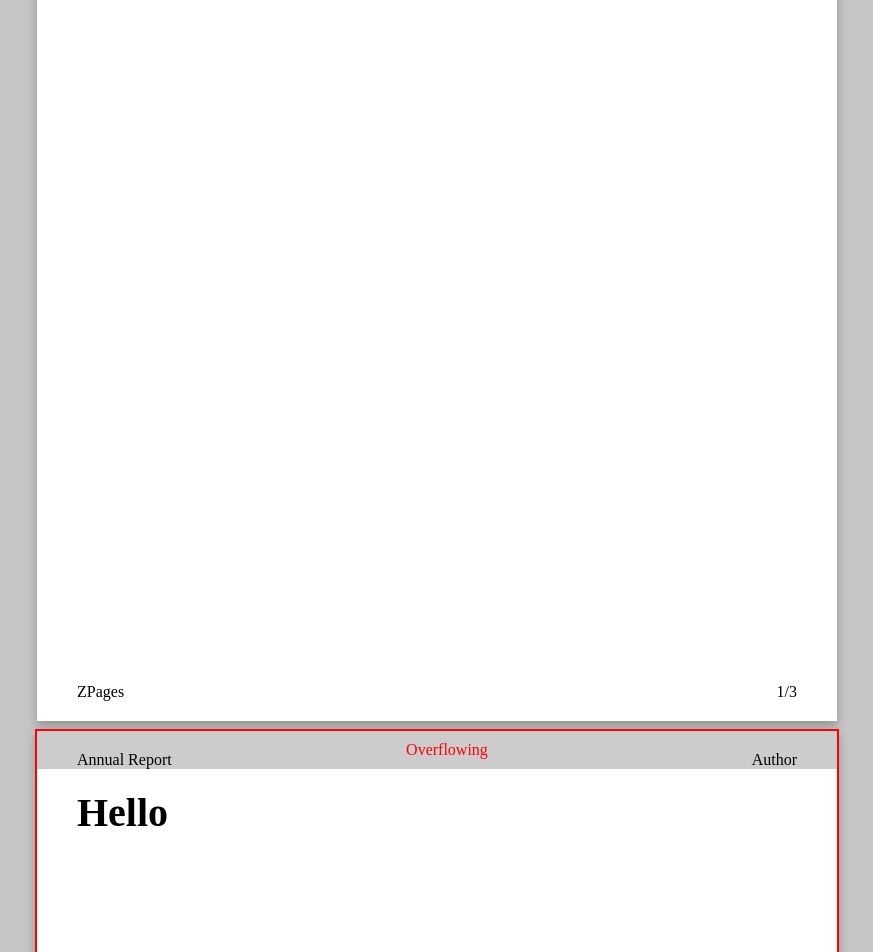
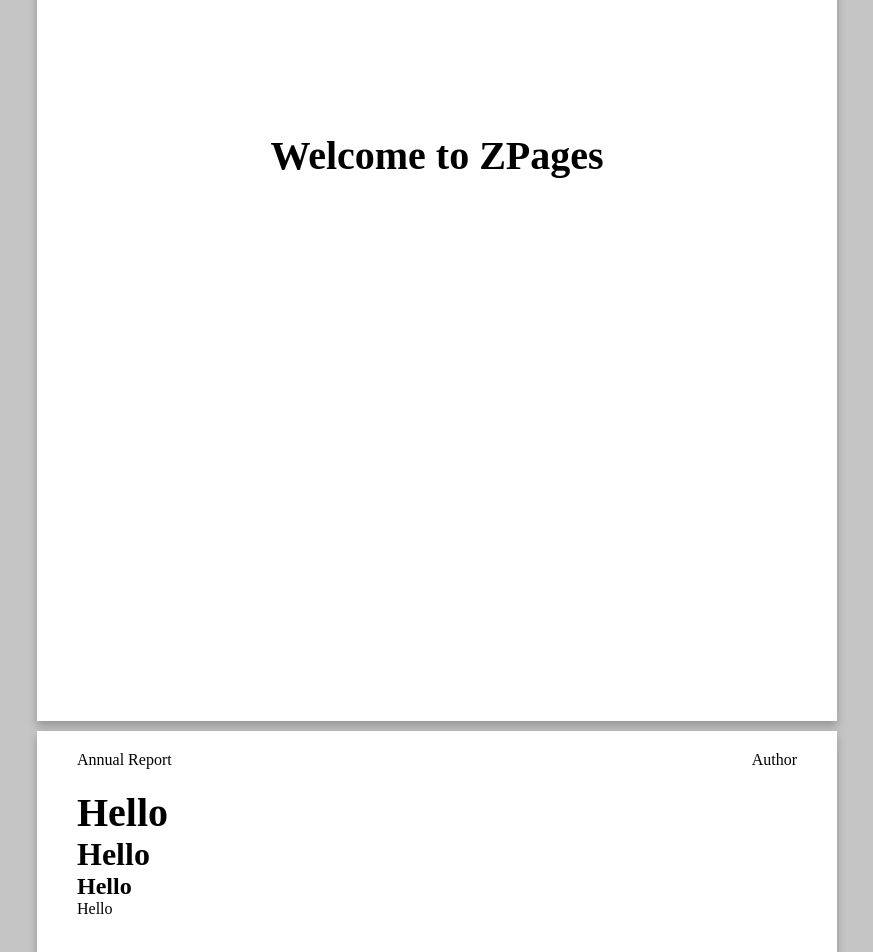
Before and after one commit to zalo-alex/zutils, a website: page zpages/examples/index.html in a window 1280 px wide. Shown: the part 420-1372 px from the top of the page, without its empty margins (203-1076 px from the left). Drawn offline with Linux system fonts and the light colour scheme.

Commit message:
Add no-header & no-footer to page

```diff
--- a/zpages/examples/index.html
+++ b/zpages/examples/index.html
@@ -17,10 +17,14 @@
         <span>$(page)/$(pageTotal)</span>
     </footer>
     <pages>
+        <page no-header no-footer style="display: flex; align-items: center; justify-content: center;">
+            <h1>Welcome to ZPages</h1>
+        </page>
         <page>
             <h1>Hello</h1>
             <h2>Hello</h2>
             <h3>Hello</h3>
+            <span>Hello</span>
         </page>
         <page>
             <h1>Hello</h1>
--- a/zpages/src/index.js
+++ b/zpages/src/index.js
@@ -48,15 +48,19 @@ window.addEventListener("load", () => {
     const pages = document.querySelectorAll("page")
     pages.forEach((page, index) => {
 
-        z.createIn("footer", page, {
-            "page": index + 1,
-            "pageTotal": pages.length
-        })
+        if (!page.hasAttribute("no-header")) {
+            z.createIn("header", page, {
+                "page": index + 1,
+                "pageTotal": pages.length
+            })
+        }
 
-        z.createIn("header", page, {
-            "page": index + 1,
-            "pageTotal": pages.length
-        })
+        if (!page.hasAttribute("no-footer")) {
+            z.createIn("footer", page, {
+                "page": index + 1,
+                "pageTotal": pages.length
+            })
+        }
 
         const isOverflowing = page.scrollHeight > page.clientHeight || page.scrollWidth > page.clientWidth;
         console.log(page, isOverflowing)
```
